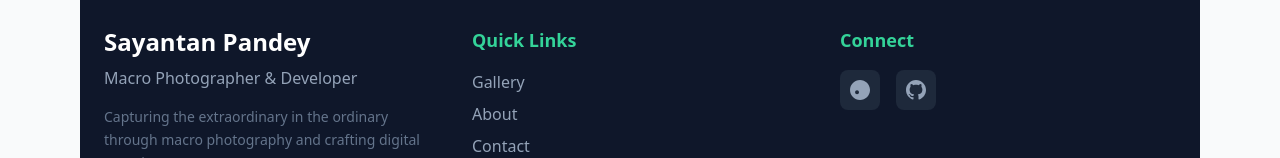
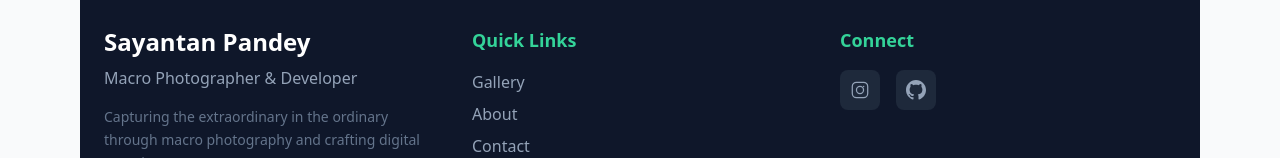
Before and after one commit to sayantanpandey/smart-shoot, a Next.js app: page / in a window 1280 px wide. Shown: the part 2643-2801 px from the top of the page. Built offline with nearby package versions, Linux system fonts and the light colour scheme; no server answers; the database is empty.

Commit message:
link changed

```diff
--- a/pages/index.js
+++ b/pages/index.js
@@ -245,7 +245,7 @@ export default function Home() {
                   Get In Touch
                 </button>
               </Link>
-              <Link href="/projects">
+              <Link href="/">
                 <button className="px-8 py-3 border-2 border-slate-400 text-slate-300 text-lg font-semibold hover:bg-slate-300 hover:text-slate-800 transition-all duration-300">
                   View All Work
                 </button>
@@ -282,12 +282,14 @@ export default function Home() {
             <div className="md:col-span-1">
               <h4 className="text-lg font-semibold mb-4 text-emerald-400">Connect</h4>
               <div className="flex gap-4">
-                <a href="#" className="w-10 h-10 bg-slate-800 rounded-lg flex items-center justify-center text-slate-400 hover:text-emerald-400 hover:bg-slate-700 transition-all duration-300">
-                  <svg className="w-5 h-5" fill="currentColor" viewBox="0 0 24 24">
-                    <path d="M12.017 0C5.396 0 .029 5.367.029 11.987c0 6.62 5.367 11.987 11.988 11.987c6.62 0 11.987-5.367 11.987-11.987C24.014 5.367 18.637.001 12.017.001zM8.449 16.988c-1.297 0-2.348-1.051-2.348-2.348s1.051-2.348 2.348-2.348s2.348 1.051 2.348 2.348S9.746 16.988 8.449 16.988z"/>
-                  </svg>
-                </a>
-                <a href="#" className="w-10 h-10 bg-slate-800 rounded-lg flex items-center justify-center text-slate-400 hover:text-emerald-400 hover:bg-slate-700 transition-all duration-300">
+                <a href="https://www.instagram.com/smart_shoot1/" target="_blank" rel="noopener noreferrer"
+   className="w-10 h-10 bg-slate-800 rounded-lg flex items-center justify-center text-slate-400 hover:text-emerald-400 hover:bg-slate-700 transition-all duration-300">
+  <svg className="w-5 h-5" fill="currentColor" viewBox="0 0 24 24" aria-hidden="true">
+    <path d="M7.75 2A5.75 5.75 0 002 7.75v8.5A5.75 5.75 0 007.75 22h8.5A5.75 5.75 0 0022 16.25v-8.5A5.75 5.75 0 0016.25 2h-8.5zm0 1.5h8.5A4.25 4.25 0 0120.5 7.75v8.5a4.25 4.25 0 01-4.25 4.25h-8.5a4.25 4.25 0 01-4.25-4.25v-8.5A4.25 4.25 0 017.75 3.5zM12 7a5 5 0 100 10 5 5 0 000-10zm0 1.5a3.5 3.5 0 110 7 3.5 3.5 0 010-7zm5.25-.88a.88.88 0 11-1.75 0 .88.88 0 011.75 0z"/>
+  </svg>
+</a>
+
+                <a href="https://github.com/sayantanpandey" className="w-10 h-10 bg-slate-800 rounded-lg flex items-center justify-center text-slate-400 hover:text-emerald-400 hover:bg-slate-700 transition-all duration-300">
                   <svg className="w-5 h-5" fill="currentColor" viewBox="0 0 24 24">
                     <path d="M12 0c-6.626 0-12 5.373-12 12 0 5.302 3.438 9.8 8.207 11.387.599.111.793-.261.793-.577v-2.234c-3.338.726-4.033-1.416-4.033-1.416-.546-1.387-1.333-1.756-1.333-1.756-1.089-.745.083-.729.083-.729 1.205.084 1.839 1.237 1.839 1.237 1.07 1.834 2.807 1.304 3.492.997.107-.775.418-1.305.762-1.604-2.665-.305-5.467-1.334-5.467-5.931 0-1.311.469-2.381 1.236-3.221-.124-.303-.535-1.524.117-3.176 0 0 1.008-.322 3.301 1.23.957-.266 1.983-.399 3.003-.404 1.02.005 2.047.138 3.006.404 2.291-1.552 3.297-1.23 3.297-1.23.653 1.653.242 2.874.118 3.176.77.84 1.235 1.911 1.235 3.221 0 4.609-2.807 5.624-5.479 5.921.43.372.823 1.102.823 2.222v3.293c0 .319.192.694.801.576 4.765-1.589 8.199-6.086 8.199-11.386 0-6.627-5.373-12-12-12z"/>
                   </svg>
--- a/pages/projects/[slug].js
+++ b/pages/projects/[slug].js
@@ -164,9 +164,8 @@ const ProjectPage = () => {
                       src={project.imageUrl || '/placeholder.png'}
                       alt={project.caption || 'Project Image'}
                       fill
-                      className={`object-contain transition-opacity duration-700 ${
-                        imageLoaded ? 'opacity-100' : 'opacity-0'
-                      }`}
+                      className={`object-contain transition-opacity duration-700 ${imageLoaded ? 'opacity-100' : 'opacity-0'
+                        }`}
                       sizes="(max-width: 640px) 100vw, (max-width: 768px) 100vw, (max-width: 1200px) 80vw, 70vw"
                       onLoad={() => setImageLoaded(true)}
                       onError={() => setImageError(true)}
```
Also changed, not shown: components/ProjectCard.js (+5 -5 lines).
